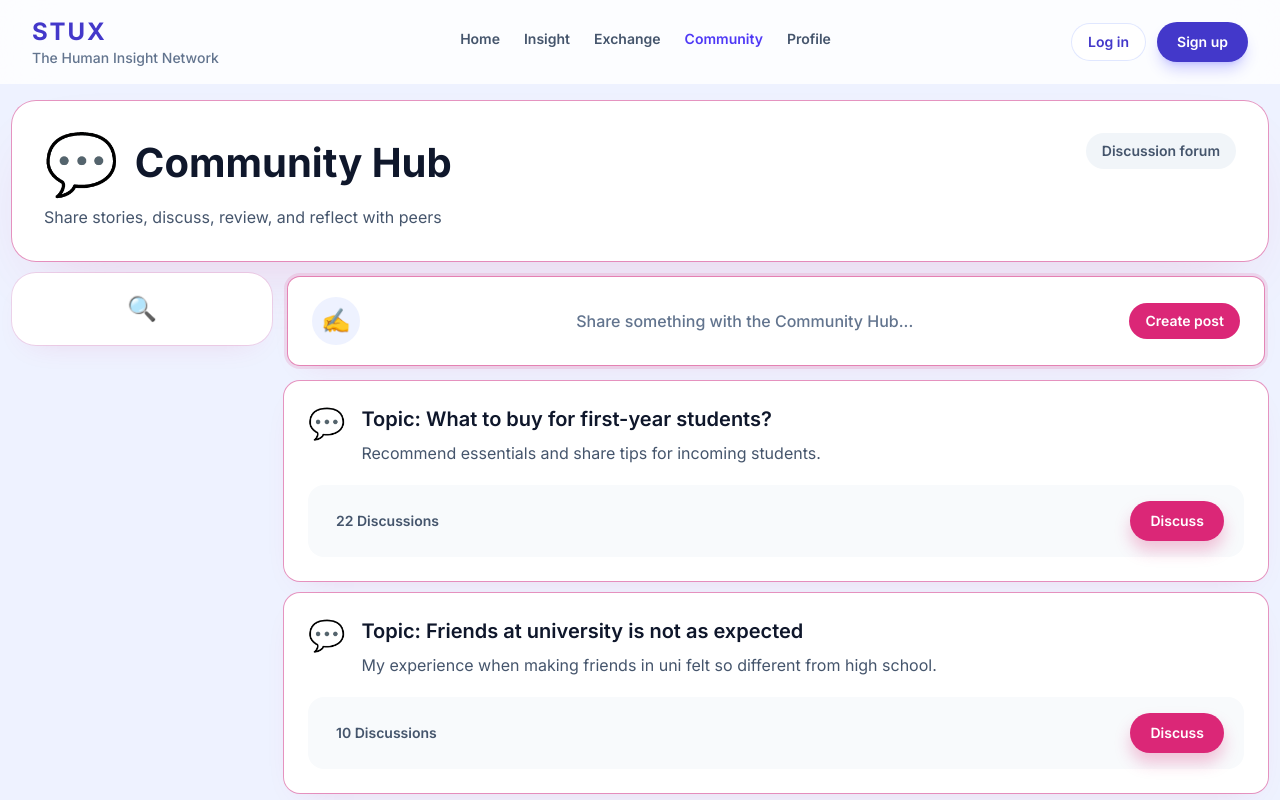
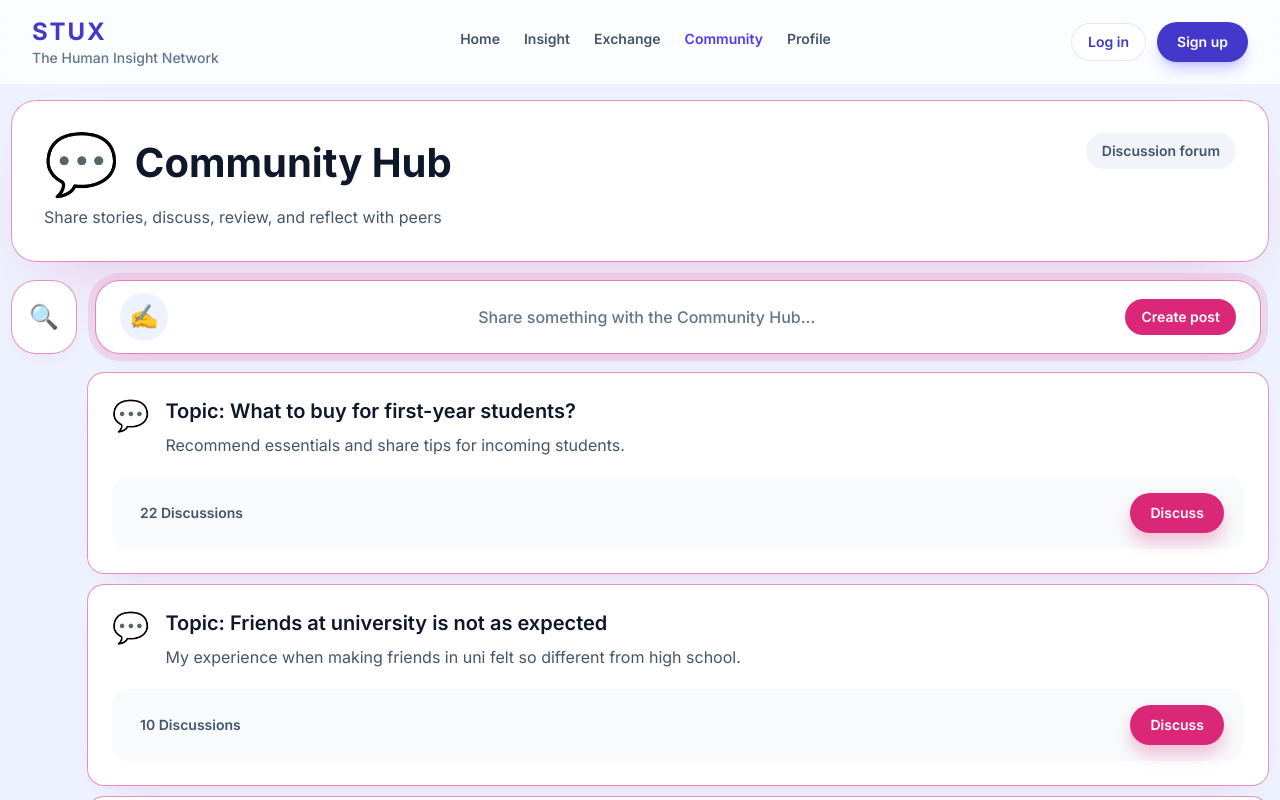
Before and after one commit to triek/stu-x, a Vue app: page /community in a window 1280 px wide. Shown: the top 800 px of the page. Built offline with nearby package versions, Linux system fonts and the light colour scheme.

Commit message:
update visual for collapsed sidebar

```diff
--- a/src/components/PillarLayout.vue
+++ b/src/components/PillarLayout.vue
@@ -22,8 +22,8 @@ const accentStyles = computed(() => ({
   '--pillar-ring-strong': accentWithAlpha('75'),
   '--pillar-ring-soft': accentWithAlpha('25'),
   '--pillar-ring-overlay': accentWithAlpha('50'),
-  '--pillar-shadow-banner': `0 30px 70px -30px ${accentWithAlpha('30')}`,
-  '--pillar-shadow-panel': `0 12px 32px -20px ${accentWithAlpha('35')}`,
+  '--pillar-shadow-banner': `0 30px 70px -30px ${accentWithAlpha('40')}`,
+  '--pillar-shadow-panel': `0 12px 32px -20px ${accentWithAlpha('45')}`,
   '--pillar-shadow-cta': `0 10px 16px ${accentWithAlpha('45')}`,
   '--pillar-shadow-cta-strong': `0 12px 24px ${accentWithAlpha('40')}`,
   '--pillar-surface-muted': accentWithAlpha('15'),
@@ -108,19 +108,32 @@ const closeSidebar = () => {
     </header>
 
     <!-- Side bar -->
-    <div class="grid gap-3 lg:grid-cols-[minmax(0,_260px)_1fr]">
-      <div class="grid gap-3 self-start lg:sticky lg:top-24">
+    <div
+      :class="[
+        'grid gap-3',
+        sidebarExpanded
+          ? 'lg:grid-cols-[minmax(0,_260px)_1fr]'
+          : 'lg:grid-cols-[max-content_1fr]'
+      ]"
+    >
+      <div
+        :class="[
+          'grid gap-3 self-start lg:top-24',
+          sidebarExpanded ? 'lg:sticky' : 'lg:sticky'
+        ]"
+      >
         <button
           v-if="!sidebarExpanded"
           type="button"
-          class="flex items-center justify-center rounded-3xl bg-white p-5 text-2xl shadow-panel ring-1 transition hover:ring-indigo-200"
-          :style="{ '--tw-ring-color': 'var(--pillar-ring-soft)' }"
+          class="flex h-16 w-full items-center justify-center rounded-3xl bg-white p-5 text-2xl shadow-panel ring-1 transition hover:ring-indigo-200 lg:mt-2 lg:h-18 lg:w-16 lg:rounded-3xl"
+          :style="{ '--tw-ring-color': 'var(--pillar-ring-strong)' }"
           aria-label="Open sidebar"
           @click="openSidebar"
         >
           <span class="sr-only">Open sidebar</span>
           🔍
         </button>
+
         <aside
           v-else
           class="grid gap-6 rounded-3xl bg-white p-7 shadow-panel ring-1"
@@ -142,7 +155,7 @@ const closeSidebar = () => {
               </button>
             </div>
             <div class="relative">
-              <span class="pointer-events-none absolute left-4 top-5.5 -translate-y-1/2 text-lg text-slate-400">🔍</span>
+              <span class="pointer-events-none absolute left-4 top-5 -translate-y-1/2 text-lg text-slate-400">🔍</span>
               <input
                 id="pillar-search"
                 type="search"
@@ -202,16 +215,16 @@ const closeSidebar = () => {
       <div class="grid gap-3">
         <!-- Create post prompt -->
         <div
-          class="rounded-2xl p-1"
+          class="rounded-4xl p-2"
           :style="{ backgroundColor: accentWithAlpha('20') }"
         >
           <button
             type="button"
-            class="flex w-full items-stretch rounded-xl bg-white shadow-panel ring-1"
+            class="flex w-full items-stretch rounded-3xl bg-white shadow-panel ring-1"
             :style="{ '--tw-ring-color': 'var(--pillar-ring-strong)' }"
             @click="openForm"
           >
-            <div class="flex flex-1 items-center gap-4 px-6 py-5">
+            <div class="flex flex-1 items-center gap-4 px-6 py-3">
               <span class="grid h-12 w-12 place-items-center rounded-full bg-indigo-50 text-2xl" :style="{ color: accentColor }">
                 ✍️
               </span>
@@ -228,6 +241,7 @@ const closeSidebar = () => {
           </button>
         </div>
 
+        <!-- Feed -->
         <div class="grid gap-3">
           <slot name="feed" :items="config.feed" :accent="accentColor">
             <article
```
